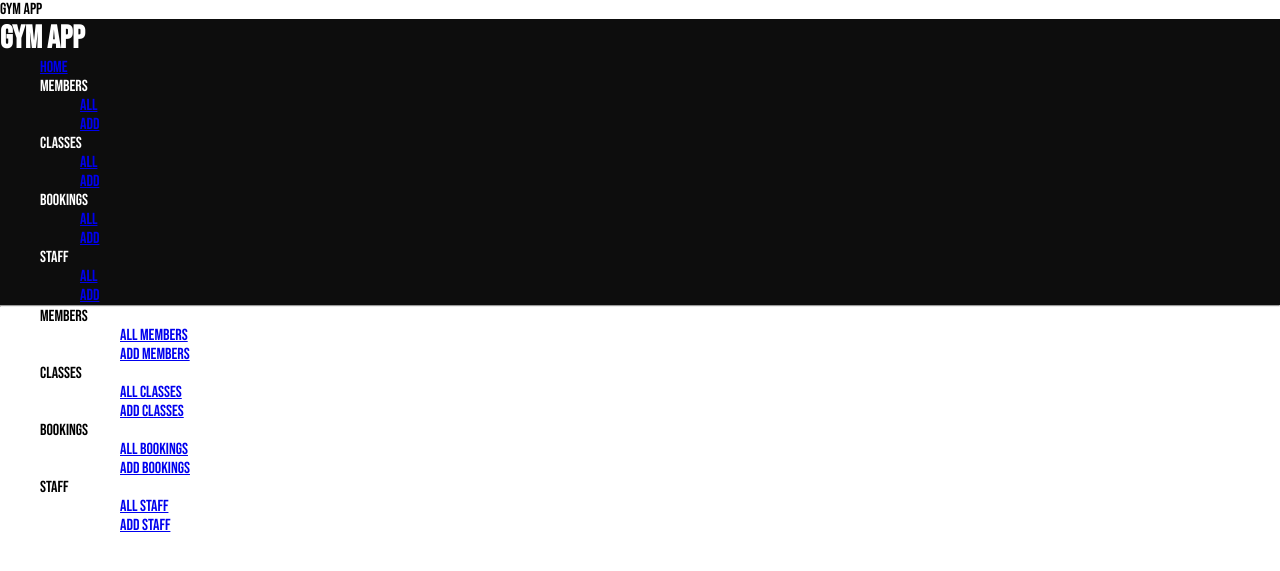
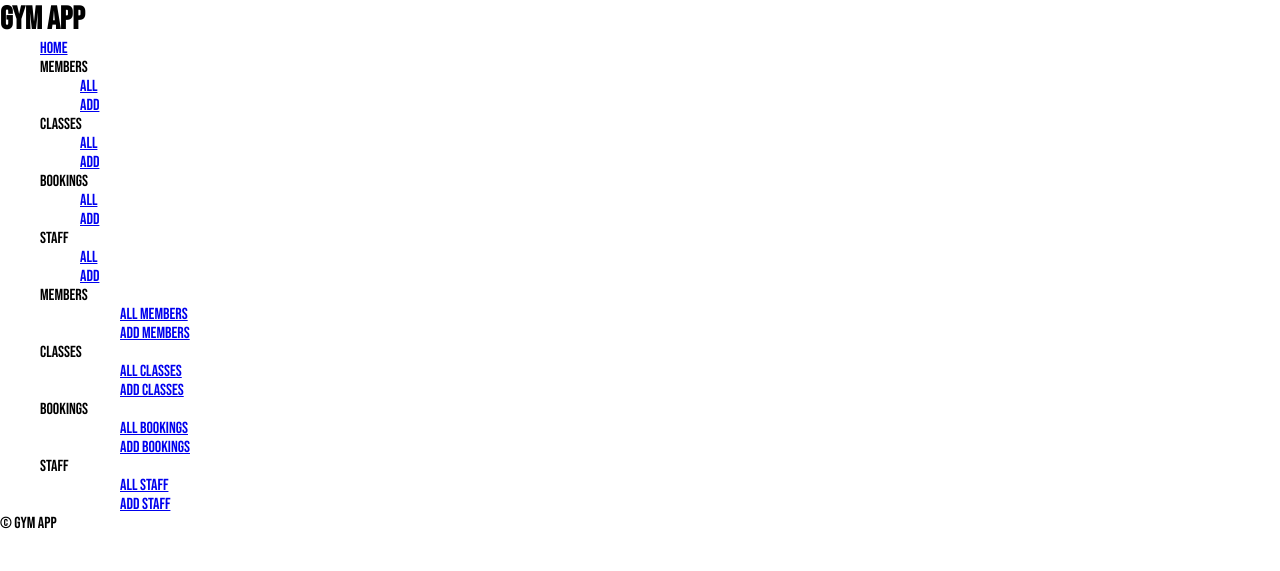
Before and after one commit to mwdfn/gym_web_app, a Flask app: page / in a window 1280 px wide. Shown: the top 571 px of the page. Run offline with Flask 2, Linux system fonts and the light colour scheme.

Commit message:
remove classes

```diff
--- a/static/style.css
+++ b/static/style.css
@@ -3,17 +3,4 @@
     max-width: 100%;
     margin: 0;
     overflow-x: hidden;
-    display: block;
 }
-
-.basecontainer {
-    display: grid;
-}
-.headercontainer {
-    background-color: #0D0D0D;
-    color: #ffffff;
-}
-
-.footercontainer {
-    background-color: #0D0D0D;
-}
--- a/templates/base.html
+++ b/templates/base.html
@@ -1,16 +1,17 @@
 <!DOCTYPE html>
 <html lang="en">
+
 <head>
     <meta charset="UTF-8">
     <meta http-equiv="X-UA-Compatible" content="IE=edge">
     <meta name="viewport" content="width=device-width, initial-scale=1.0">
     <link rel="stylesheet" href="{{ url_for('static', filename='style.css') }}">
     <link href="https://fonts.googleapis.com/css2?family=Bebas+Neue&display=swap" rel="stylesheet">
-
     <title>Gym App</title>
 </head>
+
 <body>
-    <div class=basecontainer>
+    <div class=container>
         <header class="headercontainer">
             <h1>Gym App</h1>
             <nav>
@@ -47,15 +48,15 @@
                 </ul>
             </nav>
         </header>
-        <hr>
-        <div class="container">
+        <div class="secondcontainer">
             {% block content %}
             {% endblock %}
         </div>
-    <footer class="footercontainer">
-        {% block footer %}
-        {% endblock %}
-    </footer>
+        <footer class="footercontainer">
+            {% block footer %}
+            © Gym App
+            {% endblock %}
+        </footer>
     </div>
 </body>
 </html>
--- a/templates/index.html
+++ b/templates/index.html
@@ -1,37 +1,36 @@
 {% extends "base.html" %}
 
-
+{% block content %}
 <body>
-{% block content %}
-    <nav class="homenav">
-        <ul class="membershome">
+    <div class="homecontainer">
+        <ul>
             Members
             <ul>
                 <ul><a href="/members">All Members</a></ul>
                 <ul><a href="/members/new">Add Members</a></ul>
             </ul>
         </ul>
-        <ul class="classeshome">
+        <ul class="homemenu">
             Classes
             <ul>
                 <ul><a href="/exerciseclasses">All Classes</a></ul>
                 <ul><a href="/exerciseclasses/new">Add Classes</a></ul>
             </ul>
         </ul>
-        <ul class="bookingshome">
+        <ul class="homemenu">
             Bookings
             <ul>
                 <ul><a href="/bookings">All Bookings</a></ul>
                 <ul><a href="/bookings/new">Add Bookings</a></ul>
             </ul>
         </ul>
-        <ul class="staffhome">
+        <ul class="homemenu">
             Staff
             <ul>
                 <ul><a href="/">All Staff</a></ul>
                 <ul><a href="/">Add Staff</a></ul>
             </ul>
         </ul>
-    </nav>
+    </div>
+</body>
 {% endblock %}
-</body>
```
Also changed, not shown: static/homepage/home.css (deleted).
